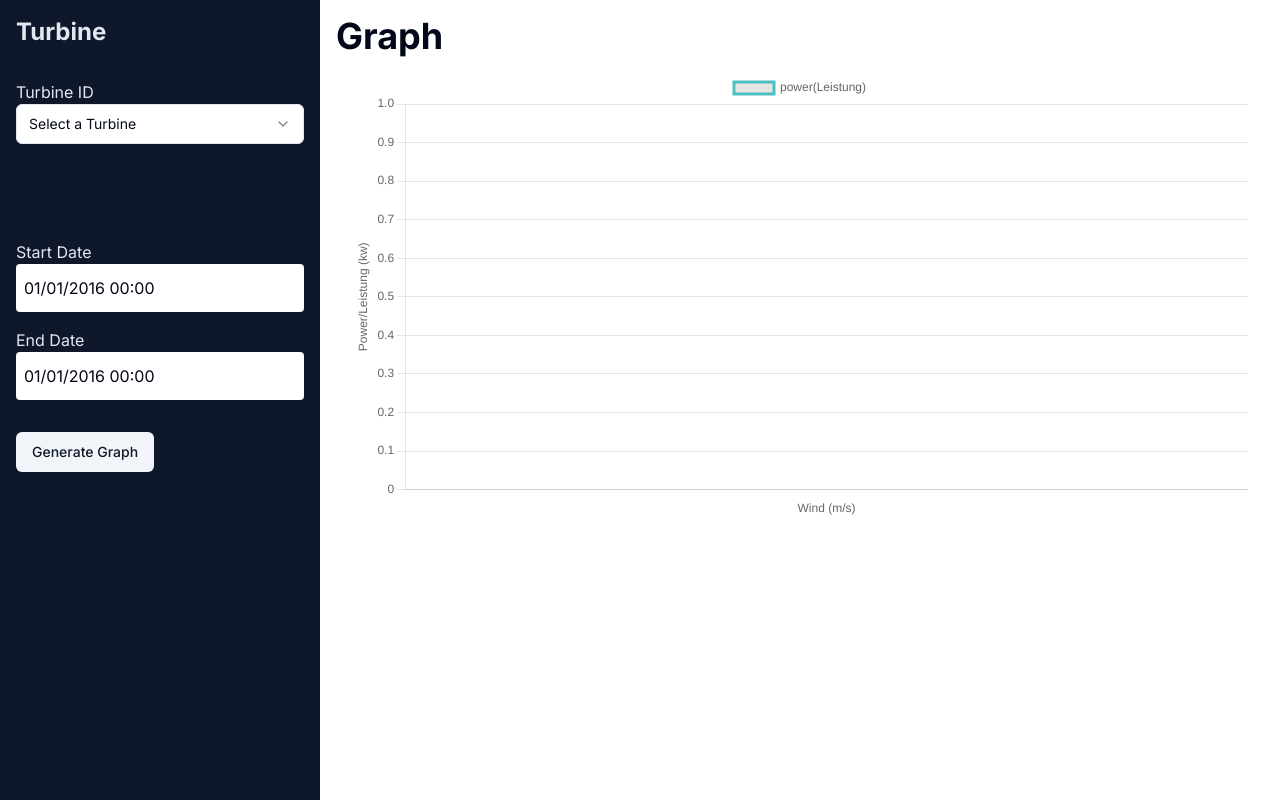
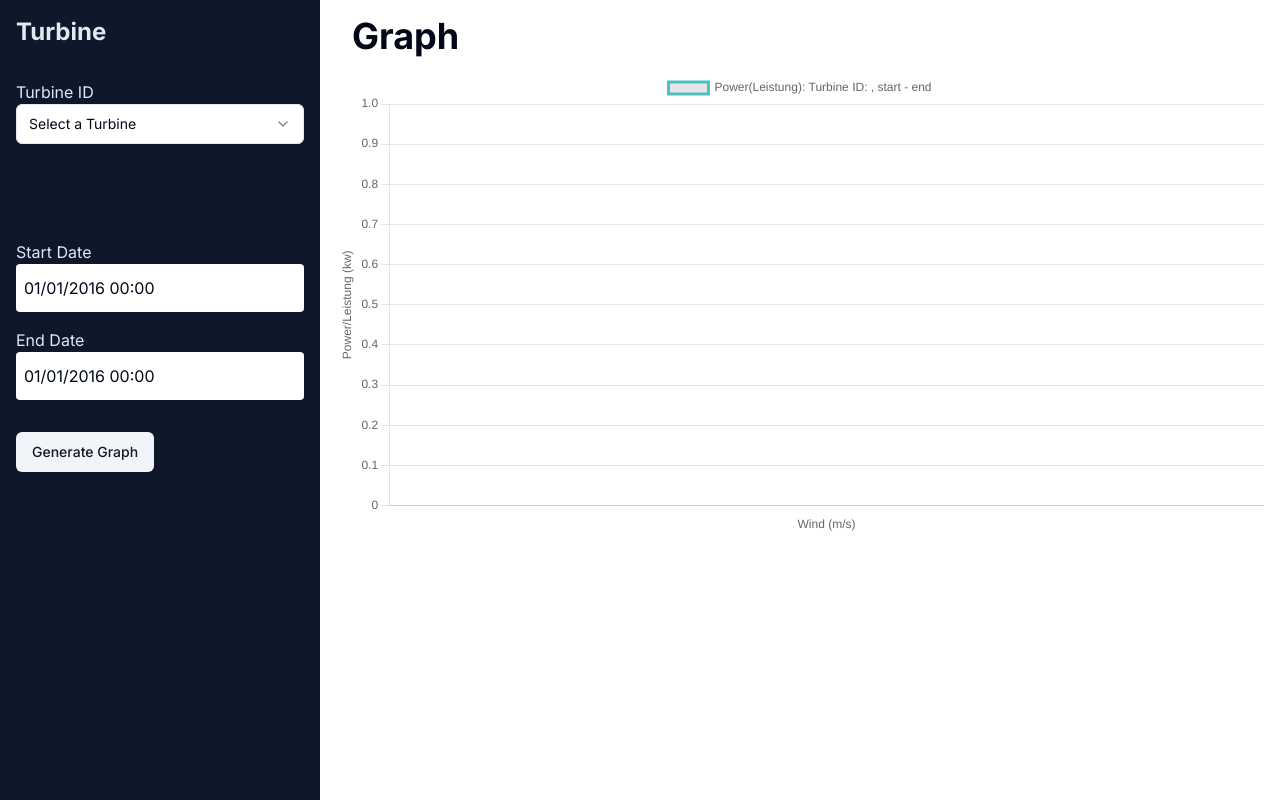
Before and after one commit to takahiromitsui/turbine, a Next.js app in the folder frontend/: page / in a window 1280 px wide. Built offline with nearby package versions, Linux system fonts and the light colour scheme.

Commit message:
feat: add label

```diff
--- a/frontend/src/app/page.tsx
+++ b/frontend/src/app/page.tsx
@@ -79,7 +79,7 @@ export default function Home() {
 			labels: [],
 			datasets: [
 				{
-					label: 'power(Leistung)',
+					label: 'Power(Leistung): Turbine ID: , start - end',
 					data: [],
 					borderColor: 'rgb(75,192,192)',
 				},
@@ -120,12 +120,30 @@ export default function Home() {
 				label.push(item.wind);
 				data.push(item.leistung);
 			});
+			//'dd/MM/yyyy HH:mm'
+			const formattedStartDate = selectedStartDate.toLocaleString('de-DE', {
+				day: '2-digit',
+				month: '2-digit',
+				year: 'numeric',
+				hour: '2-digit',
+				minute: '2-digit',
+			});
+			const formattedEndDate = selectedEndDate.toLocaleString('de-DE', {
+				day: '2-digit',
+				month: '2-digit',
+				year: 'numeric',
+				hour: '2-digit',
+				minute: '2-digit',
+			});
+
 			setTurbineData({
 				data: {
 					labels: label,
 					datasets: [
 						{
-							label: 'power(Leistung)',
+							// time range and power
+							// should be like this: Power(Leistung): 01.01.2016 00:00 - 01.04.2016 00:00
+							label: ` Power(Leistung): Turbine ID: ${selectedTurbineID}, ${formattedStartDate} - ${formattedEndDate}`,
 							data: data,
 							borderColor: 'rgb(75,192,192)',
 						},
@@ -211,10 +229,8 @@ export default function Home() {
 			</div>
 			<div className='flex-1 bg-background pt-4 pl-4 pr-4'>
 				{/*Main content*/}
-				<h1 className='text-4xl font-bold mb-4'>Graph</h1>
-				<div className='px-4'>
-					<LineGraph data={turbineData.data} options={turbineData.options}/>
-				</div>
+				<h1 className='pl-4 text-4xl font-bold mb-4'>Graph</h1>
+				<LineGraph data={turbineData.data} options={turbineData.options} />
 			</div>
 		</div>
 	);
--- a/frontend/src/components/line.tsx
+++ b/frontend/src/components/line.tsx
@@ -23,14 +23,16 @@ ChartJS.register(
 
 const emptyData = {
 	// x-axis
-	data:{labels: [],
-	datasets: [
-		{
-			label: 'power(Leistung)',
-			data: [],
-			borderColor: 'rgb(75,192,192)',
-		},
-	],},
+	data: {
+		labels: [],
+		datasets: [
+			{
+				label: 'Power(Leistung): Turbine ID: , start - end',
+				data: [],
+				borderColor: 'rgb(75,192,192)',
+			},
+		],
+	},
 	options: {
 		scales: {
 			x: {
@@ -49,8 +51,13 @@ const emptyData = {
 	},
 };
 
-export default function LineGraph({ data, options }: { data: any , options: any}) {
-
+export default function LineGraph({
+	data,
+	options,
+}: {
+	data: any;
+	options: any;
+}) {
 	if (data) {
 		return <Line options={options} data={data} />;
 	} else {
```
